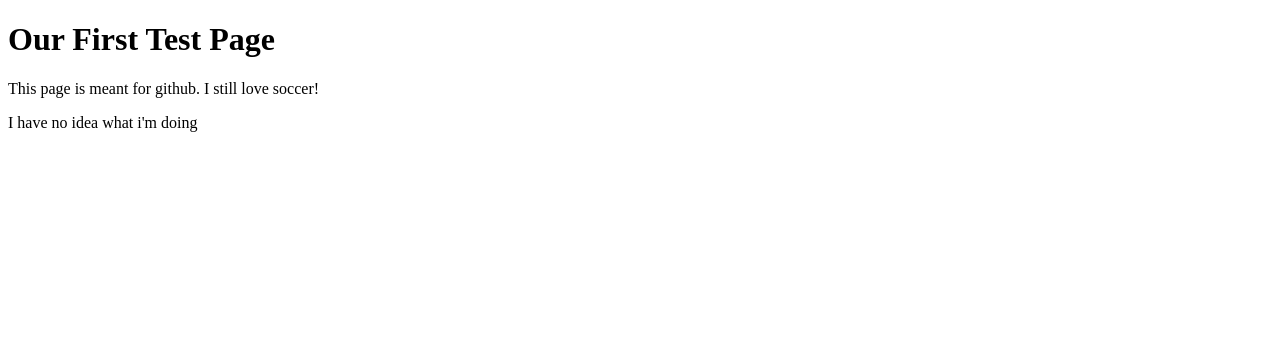
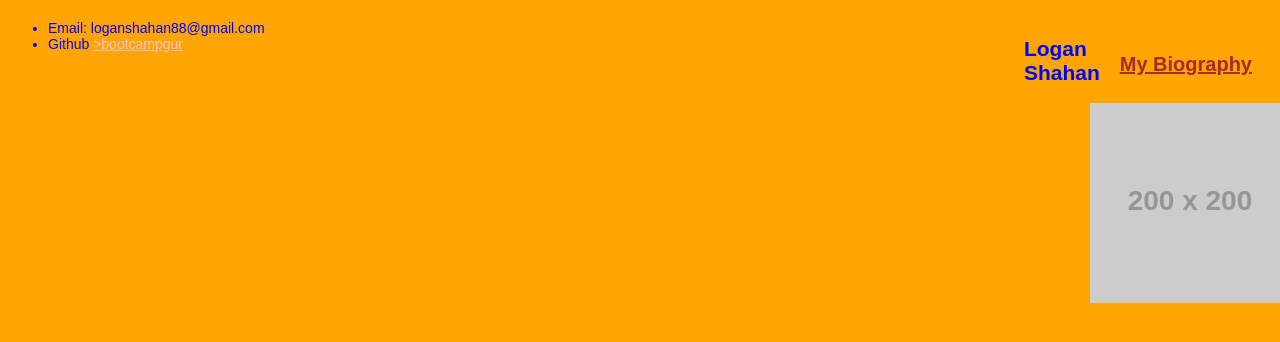
Before and after one commit to loganshahan/TestRepo, a plain HTML site: page index.html in a window 1280 px wide. Drawn offline with Linux system fonts and the light colour scheme; placeholder pictures from the web are drawn by us.

Commit message:
nugget changes

```diff
--- a/index.html
+++ b/index.html
@@ -3,18 +3,26 @@
 
 <head>
 
-    <title>Test Repo</title>
+    <title>My Bio</title>
+    <link rel="stylesheet" type="text/css" href="style.css">
 </head>
 <body>
-    <h1>Our First Test Page</h1>
+    <h1 class="nugget">My Biography </h1>
     <div>
-        <p>
-            This page is meant for github. I still love soccer!
-        </p>
+        <section id="main-bio">
+                <h2 class="nugget">Logan Shahan</h2>
+                <img id="bio-image" src="https://placehold.it/200x200" />
+        </section>
+        <section id="contact-info">
+                <ul>
+                <li>Email: loganshahan88@gmail.com</li>
+                <li>Github <a target="_blank"
+                href="https://github.com/BootCampGuru/LondonCalling">>bootcampgur</a></li>
+                </ul>
 
-        <p>I have no idea what i'm doing </p>
+        </section>
+    </div>
 
-    </div>
 
 </body>
 </html>
--- /dev/null
+++ b/style.css
@@ -0,0 +1,40 @@
+body{
+
+    color:blue;
+    background: orange;
+    font-size:14px;
+    margin-top:20px;
+    font-family:Arial, Helvetica, sans-serif;
+
+}
+h1{text-decoration: underline;
+    color: brown;
+    padding:20px;
+    font-size:20px;
+    text-align:center;
+
+
+}
+
+
+
+
+#bio-image
+{
+    display: block;
+margin-left: 50px;
+float: left;
+
+}
+
+#main-bio
+{
+    width:60px;
+    float: right;
+}
+a{
+    color:pink;
+}
+.nugget {
+    float:right;
+}
```
